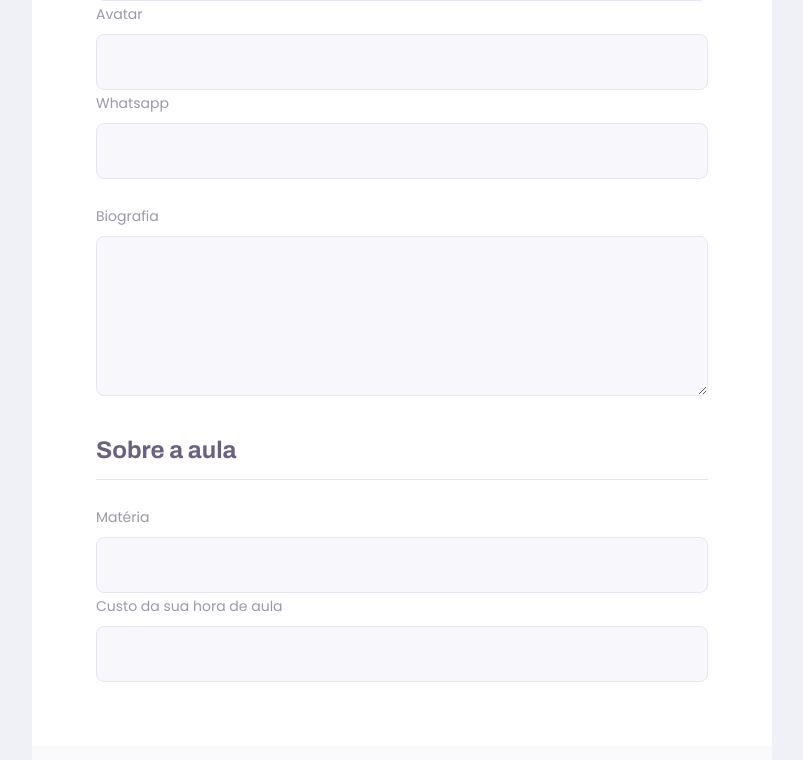
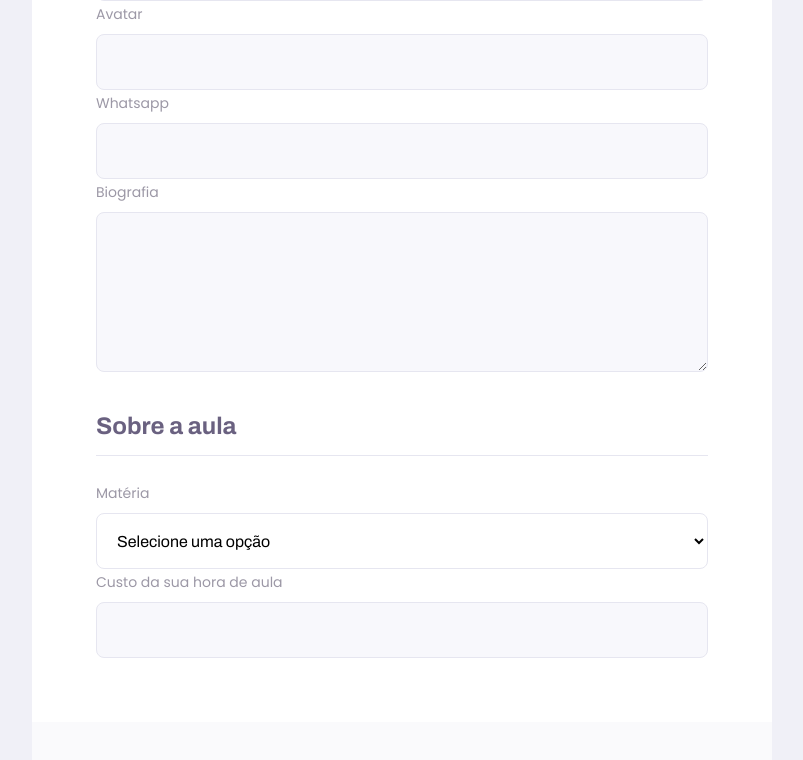
Before and after one commit to emanuel71jo/next-level-week-02-proffy, a React (Create React App) app in the folder web/: page /give-classes in a window 1280 px wide. Shown: the part 527-1287 px from the top of the page, without its empty margins (238-1041 px from the left). Built offline with nearby package versions, Linux system fonts and the light colour scheme.

Commit message:
Componente Select

```diff
--- /dev/null
+++ b/web/src/components/Select/index.tsx
@@ -0,0 +1,33 @@
+import React, { SelectHTMLAttributes } from "react";
+
+import "./styles.css";
+
+interface SelectProps extends SelectHTMLAttributes<HTMLSelectElement> {
+  label: string;
+  name: string;
+  options: Array<{
+    value: string;
+    label: string;
+  }>;
+}
+
+const Select: React.FC<SelectProps> = ({ label, name, options, ...rest }) => {
+  return (
+    <div className="select-block">
+      <label htmlFor={name}>{label}</label>
+      <select id={name} {...rest}>
+        <option value="" hidden selected disabled>
+          Selecione uma opção
+        </option>
+
+        {options.map(({ label, value }) => (
+          <option key={value} value={value}>
+            {label}
+          </option>
+        ))}
+      </select>
+    </div>
+  );
+};
+
+export default Select;
--- /dev/null
+++ b/web/src/components/Select/styles.css
@@ -0,0 +1,40 @@
+.select-block {
+  position: relative;
+}
+
+.select-block + .select-block {
+  margin-top: 1.4rem;
+}
+
+.select-block label {
+  font-size: 1.4rem;
+}
+
+.select-block select {
+  width: 100%;
+  height: 5.6rem;
+  margin-top: 0.8rem;
+  border-radius: 0.8rem;
+  background: var(--color-select-background);
+  border: 1px solid var(--color-line-in-white);
+  outline: 0;
+  padding: 0 1.6rem;
+  font: 1.6rem Archivo;
+}
+
+.select-block:focus-within::after {
+  width: calc(100% - 3.2rem);
+  height: 2px;
+  content: "";
+  background: var(--color-primary-light);
+  position: absolute;
+  left: 1.6rem;
+  right: 1.6rem;
+  bottom: 0;
+}
+
+@media (min-width: 700px) {
+  .select-block + .select-block {
+    margin-top: 0;
+  }
+}
--- a/web/src/pages/TeacherForm/index.tsx
+++ b/web/src/pages/TeacherForm/index.tsx
@@ -7,6 +7,7 @@
 
 import "./styles.css";
 import Textarea from "../../components/Textarea";
+import Select from "../../components/Select";
 
 const TeacherForm: React.FC = () => {
   return (
@@ -28,7 +29,21 @@
         <fieldset>
           <legend>Sobre a aula</legend>
 
-          <Input label="Matéria" name="subject" type="text" />
+          <Select
+            label="Matéria"
+            name="subject"
+            options={[
+              { value: "Artes", label: "Artes" },
+              { value: "Geografia", label: "Geografia" },
+              { value: "Matemática", label: "Matemática" },
+              { value: "Educação Física", label: "Educação Física" },
+              { value: "Física", label: "Física" },
+              { value: "Ciência", label: "Ciência" },
+              { value: "Química", label: "Química" },
+              { value: "História", label: "História" },
+              { value: "Português", label: "Português" },
+            ]}
+          />
           <Input label="Custo da sua hora de aula" name="cost" type="text" />
         </fieldset>
 
--- a/web/src/pages/TeacherForm/styles.css
+++ b/web/src/pages/TeacherForm/styles.css
@@ -30,7 +30,16 @@
   margin-top: 3.4rem;
 }
 
-#page-teacher-form main fieldset .input-block + .textarea-block {
+#page-teacher-form
+  main
+  fieldset
+  .select-block
+  + .input-block
+  #page-teacher-form
+  main
+  fieldset
+  .input-block
+  + .textarea-block {
   margin-top: 2.4rem;
 }
 
```
